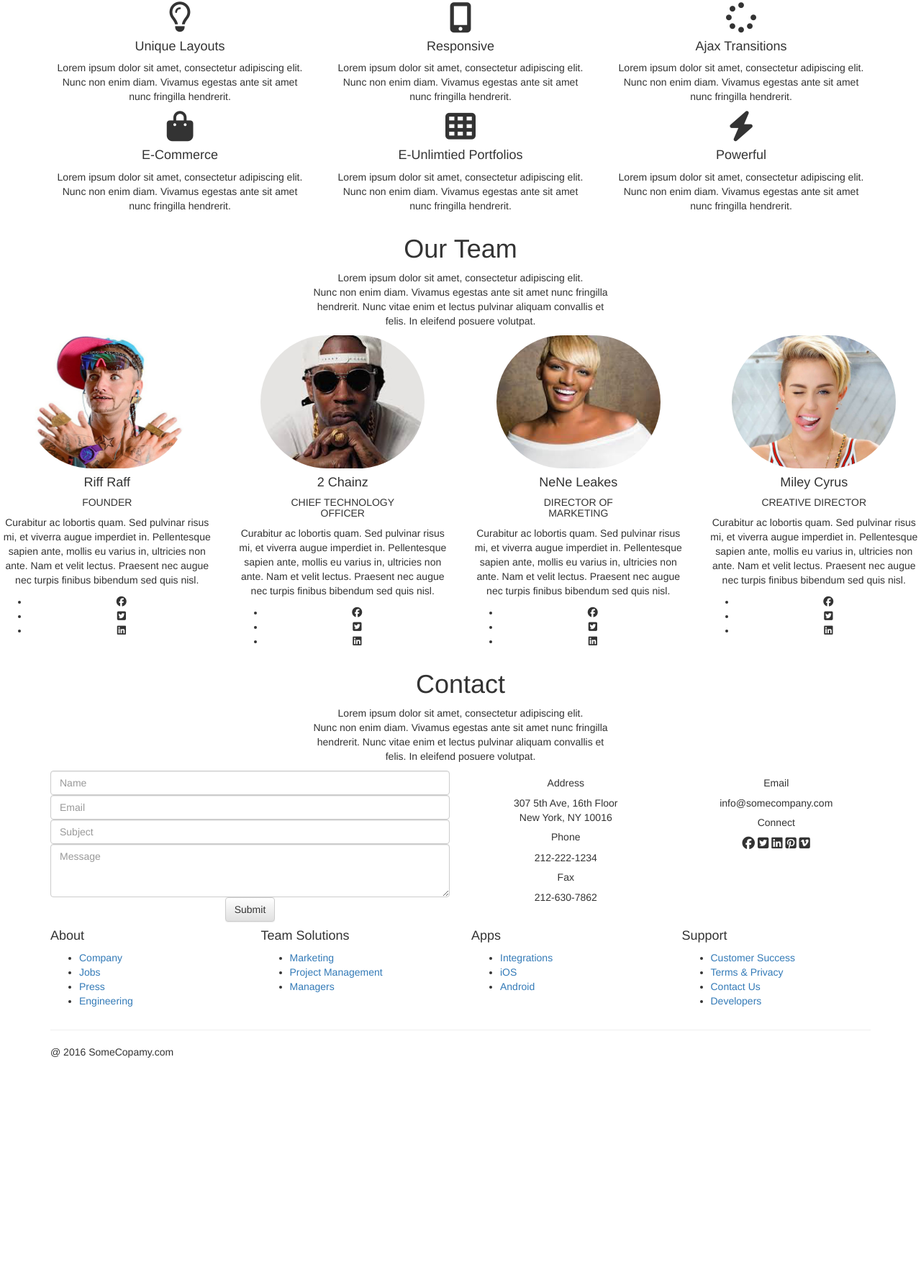
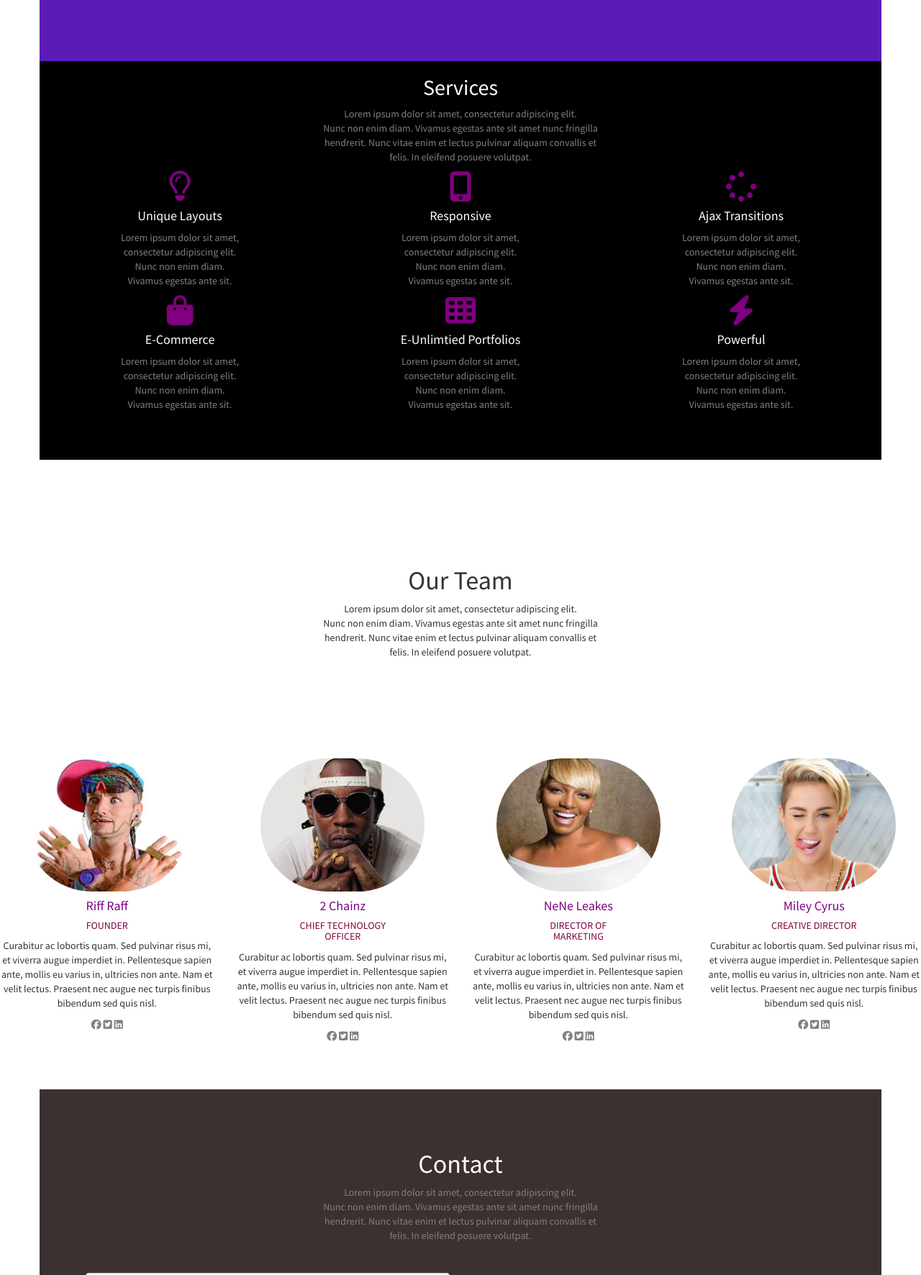
Before and after one commit to abby-garcia/180_verified, a plain HTML site: page index.html in a window 1280 px wide. Shown: the part 541-2313 px from the top of the page at 72% size. Before the commit the page ends 2023 px from the top, so only its background shows below. Drawn offline with nearby package versions, Linux system fonts and the light colour scheme.

Commit message:
added css

```diff
--- a/css/main.css
+++ b/css/main.css
@@ -1,10 +1,16 @@
+*{
+	font-family: 'Source Sans Pro', sans-serif;
 
+}
 
 
 
 /*Header and first section*/
 
-
+.first_square{
+	background-image: url("../img/office.jpeg");
+	background-size:cover;
+}
 
 
 
@@ -15,17 +21,65 @@
 }
 
 
-/*Our Services*/
+/*Redefining the web*/
+.redefining {
+	background-color: #5C1BB7;
+	color:white;
+}
+
+/*#layer_img{
+	width:20px;
+	height:20px;
+}*/
+
+
+.redefine_text{
+	padding-top: 5%;
+	margin-bottom: 10%;
+
+}
+
+/*Services*/
 
 .services{
 	text-align: center;
+	background-color: black;
+	color:white;
 }
 
+.services p{
+	color:grey;
+}
+
+.services i{
+	color:purple;
+}
+
+
+.row2{
+	padding-bottom: 5%;
+}
 
 /*Our Team*/
 .our_team{
 	text-align: center;
+	padding-top: 10%;
+	padding-bottom: 5%;
 }
+
+.our_team_text{
+	padding-bottom: 10%;
+}
+
+.our_team h4, i{
+	color:purple;
+}
+
+.our_team h5{
+	color:#7D0541;
+}
+
+
 
 /*team pictures*/
 
@@ -39,5 +93,35 @@ img{
 
 /*Contact*/
 .contact{
+
+	background-color: #3B3131;
+	color:white;
+	padding:5% 5% 10% 5%;
+}
+
+.contact p, i{
+	color:grey;
+}
+
+.contact_text{
 	text-align: center;
+	padding-bottom: 3%;
 }
+
+
+/*Footer*/
+footer{
+	background-color: black;
+}
+
+
+
+.contact_list li{
+	color:grey;
+	text-decoration: none;
+	list-style-type:none
+}
+
+.title_contact{
+	color:white;
+}
--- a/index.html
+++ b/index.html
@@ -10,6 +10,7 @@
         <link rel="stylesheet" href="css/bootstrap.min.css">
 
         <link rel="stylesheet" href="css/bootstrap-theme.min.css">
+        <link href="https://fonts.googleapis.com/css?family=Source+Sans+Pro" rel="stylesheet">
         <link rel="stylesheet" href="css/main.css">
 
         <script src="https://use.fontawesome.com/cde9c75c95.js"></script>
@@ -48,19 +49,34 @@
 
 </section>
 
+
 <!-- Redefining the web -->
 
 <section class="redefining container">
   <div class="row">
-      <div class="col-md-6">
+      <div class="col-md-6" id="layer_img">
         <!-- <img src="img/layers.png"> -->
       </div>
 
-      <div class="col-md-6">
+      <div class="col-md-6 redefine_text">
           <h2>Redefining the web</h2>
-          <p>Lorem ipsum dolor sit amet, consectetur adipiscing elit. Nunc non enim diam. Vivamus egestas ante sit amet nunc fringilla hendrerit. Nunc vitae enim et lectus pulvinar aliquam convallis et felis. In eleifend posuere volutpat. </p>
+          <p>Lorem ipsum dolor sit amet, consectetur
+          <br>
+          adipiscing elit. Nunc non enim diam. Vivamus
+          <br>
+          egestas ante sit amet nunc fringilla hendrerit.
+          <br>
+          Nunc vitae enim et lectus pulvinar aliquam.
+          <br>
+          </p>
 
-          <p>Morbi velit velit, sagittis ac metus gravida, cursus laoreet ligula. Sed efficitur metus sit amet finibus blandit. Ut rutrum sem eu quam auctor pretium. </p>
+          <p>Morbi velit velit, sagittis ac metus gravida,
+          <br>
+           cursus laoreet ligula. Sed efficitur metus sit
+           <br>
+           amet finibus blandit. Ut rutrum sem eu quam
+           <br>
+            auctor pretium. </p>
 
           <button class="btn btn-default learn_more2" type="submit">Learn more >> </button>
 
@@ -86,48 +102,89 @@
 
   <!-- services provided -->
 
-  <div class="row">
+  <div class="row row1">
     <div class="col-md-4">
         <i class="fa fa-lightbulb-o fa-3x" aria-hidden="true"></i>
         <h4>Unique Layouts</h4>
-        <p>Lorem ipsum dolor sit amet, consectetur adipiscing elit. Nunc non enim diam. Vivamus egestas ante sit amet nunc fringilla hendrerit. </p>
+        <p>Lorem ipsum dolor sit amet,
+            <br>
+            consectetur adipiscing elit.
+            <br>
+            Nunc non enim diam.
+            <br>
+            Vivamus egestas ante sit.
+         </p>
 
     </div>
 
      <div class="col-md-4">
         <i class="fa fa-mobile fa-3x" aria-hidden="true"></i>
         <h4>Responsive</h4>
-        <p>Lorem ipsum dolor sit amet, consectetur adipiscing elit. Nunc non enim diam. Vivamus egestas ante sit amet nunc fringilla hendrerit. </p>
+        <p>Lorem ipsum dolor sit amet,
+            <br>
+            consectetur adipiscing elit.
+            <br>
+            Nunc non enim diam.
+            <br>
+            Vivamus egestas ante sit.
+         </p>
 
     </div>
 
      <div class="col-md-4">
         <i class="fa fa-spinner fa-3x" aria-hidden="true"></i>
         <h4>Ajax Transitions</h4>
-        <p>Lorem ipsum dolor sit amet, consectetur adipiscing elit. Nunc non enim diam. Vivamus egestas ante sit amet nunc fringilla hendrerit. </p>
-
+        <p>Lorem ipsum dolor sit amet,
+            <br>
+            consectetur adipiscing elit.
+            <br>
+            Nunc non enim diam.
+            <br>
+            Vivamus egestas ante sit.
+         </p>
     </div>
   </div>
 
-  <div class="row">
+  <div class="row row2">
     <div class="col-md-4">
       <i class="fa fa-shopping-bag fa-3x" aria-hidden="true"></i>
         <h4>E-Commerce</h4>
-        <p>Lorem ipsum dolor sit amet, consectetur adipiscing elit. Nunc non enim diam. Vivamus egestas ante sit amet nunc fringilla hendrerit. </p>
+        <p>Lorem ipsum dolor sit amet,
+            <br>
+            consectetur adipiscing elit.
+            <br>
+            Nunc non enim diam.
+            <br>
+            Vivamus egestas ante sit.
+         </p>
 
     </div>
 
     <div class="col-md-4">
         <i class="fa fa-th fa-3x" aria-hidden="true"></i>
         <h4>E-Unlimtied Portfolios</h4>
-        <p>Lorem ipsum dolor sit amet, consectetur adipiscing elit. Nunc non enim diam. Vivamus egestas ante sit amet nunc fringilla hendrerit. </p>
+        <p>Lorem ipsum dolor sit amet,
+            <br>
+            consectetur adipiscing elit.
+            <br>
+            Nunc non enim diam.
+            <br>
+            Vivamus egestas ante sit.
+         </p>
 
     </div>
 
     <div class="col-md-4">
         <i class="fa fa-bolt fa-3x" aria-hidden="true"></i>
         <h4>Powerful</h4>
-        <p>Lorem ipsum dolor sit amet, consectetur adipiscing elit. Nunc non enim diam. Vivamus egestas ante sit amet nunc fringilla hendrerit. </p>
+        <p>Lorem ipsum dolor sit amet,
+            <br>
+            consectetur adipiscing elit.
+            <br>
+            Nunc non enim diam.
+            <br>
+            Vivamus egestas ante sit.
+         </p>
 
     </div>
 
@@ -139,15 +196,17 @@
 <!-- Our Team -->
 
 <section class="our_team containter">
+  <div class="our_team_text">
       <h1>Our Team</h1>
-  <p>Lorem ipsum dolor sit amet, consectetur adipiscing elit.
+      <p>Lorem ipsum dolor sit amet, consectetur adipiscing     elit.
       <br>
-  Nunc non enim diam. Vivamus egestas ante sit amet nunc fringilla
+      Nunc non enim diam. Vivamus egestas ante sit amet nunc    fringilla
       <br>
-  hendrerit. Nunc vitae enim et lectus pulvinar aliquam convallis et
+      hendrerit. Nunc vitae enim et lectus pulvinar aliquam     convallis et
       <br>
       felis. In eleifend posuere volutpat.
       </p>
+    </div>
 
   <!-- team pictures -->
 
@@ -157,20 +216,14 @@
       <h4>Riff Raff</h4>
       <h5>FOUNDER</h5>
       <p>Curabitur ac lobortis quam. Sed pulvinar risus mi, et viverra augue imperdiet in. Pellentesque sapien ante, mollis eu varius in, ultricies non ante. Nam et velit lectus. Praesent nec augue nec turpis finibus bibendum sed quis nisl. </p>
+
       <!-- icons -->
-      <ul class="icons">
-        <li>
+
+       <div class="icons">
           <i class="fa fa-facebook-official" aria-hidden="true"></i>
-        </li>
-
-        <li>
           <i class="fa fa-twitter-square" aria-hidden="true"></i>
-        </li>
-
-        <li>
           <i class="fa fa-linkedin-square" aria-hidden="true"></i>
-        </li>
-      </ul>
+      </div>
     </div>
 
     <div class="col-md-3">
@@ -180,20 +233,17 @@
       <br>
        OFFICER</h5>
       <p>Curabitur ac lobortis quam. Sed pulvinar risus mi, et viverra augue imperdiet in. Pellentesque sapien ante, mollis eu varius in, ultricies non ante. Nam et velit lectus. Praesent nec augue nec turpis finibus bibendum sed quis nisl. </p>
+
       <!-- icons -->
-      <ul class="icons">
-        <li>
+
+       <div class="icons">
           <i class="fa fa-facebook-official" aria-hidden="true"></i>
-        </li>
+          <i class="fa fa-twitter-square" aria-hidden="true"></i>
+          <i class="fa fa-linkedin-square" aria-hidden="true"></i>
+      </div>
 
-        <li>
-          <i class="fa fa-twitter-square" aria-hidden="true"></i>
-        </li>
 
-        <li>
-          <i class="fa fa-linkedin-square" aria-hidden="true"></i>
-        </li>
-      </ul>
+
     </div>
 
     <div class="col-md-3">
@@ -204,20 +254,14 @@
       MARKETING
       </h5>
       <p>Curabitur ac lobortis quam. Sed pulvinar risus mi, et viverra augue imperdiet in. Pellentesque sapien ante, mollis eu varius in, ultricies non ante. Nam et velit lectus. Praesent nec augue nec turpis finibus bibendum sed quis nisl. </p>
+
       <!-- icons -->
-      <ul class="icons">
-        <li>
+
+       <div class="icons">
           <i class="fa fa-facebook-official" aria-hidden="true"></i>
-        </li>
-
-        <li>
           <i class="fa fa-twitter-square" aria-hidden="true"></i>
-        </li>
-
-        <li>
           <i class="fa fa-linkedin-square" aria-hidden="true"></i>
-        </li>
-      </ul>
+      </div>
     </div>
 
     <div class="col-md-3">
@@ -225,20 +269,16 @@
       <h4>Miley Cyrus</h4>
       <h5>CREATIVE DIRECTOR</h5>
       <p>Curabitur ac lobortis quam. Sed pulvinar risus mi, et viverra augue imperdiet in. Pellentesque sapien ante, mollis eu varius in, ultricies non ante. Nam et velit lectus. Praesent nec augue nec turpis finibus bibendum sed quis nisl. </p>
+
       <!-- icons -->
-      <ul class="icons">
-        <li>
+
+       <div class="icons">
           <i class="fa fa-facebook-official" aria-hidden="true"></i>
-        </li>
+          <i class="fa fa-twitter-square" aria-hidden="true"></i>
+          <i class="fa fa-linkedin-square" aria-hidden="true"></i>
+      </div>
 
-        <li>
-          <i class="fa fa-twitter-square" aria-hidden="true"></i>
-        </li>
 
-        <li>
-          <i class="fa fa-linkedin-square" aria-hidden="true"></i>
-        </li>
-      </ul>
     </div>
   </div>
 </section>
@@ -250,16 +290,18 @@
 
 <!-- Contact -->
 <section class="contact container">
+
+  <div class="contact_text">
       <h1>Contact</h1>
-  <p>Lorem ipsum dolor sit amet, consectetur adipiscing elit.
+      <p>Lorem ipsum dolor sit amet, consectetur adipiscing     elit.
       <br>
-  Nunc non enim diam. Vivamus egestas ante sit amet nunc fringilla
+      Nunc non enim diam. Vivamus egestas ante sit amet nunc    fringilla
       <br>
-  hendrerit. Nunc vitae enim et lectus pulvinar aliquam convallis et
+      hendrerit. Nunc vitae enim et lectus pulvinar aliquam     convallis et
       <br>
       felis. In eleifend posuere volutpat.
       </p>
-
+  </div>
 <!-- form address email -->
 
   <div class="row">
@@ -301,17 +343,8 @@
         <i class="fa fa-linkedin-square fa-lg" aria-hidden="true"></i>
         <i class="fa fa-pinterest-square fa-lg" aria-hidden="true"></i>
         <i class="fa fa-vimeo-square fa-lg" aria-hidden="true"></i>
-
-
-
-
-
     </div>
-
-
   </div>
-
-
 </section>
 
 <!-- footer -->
@@ -319,8 +352,8 @@
 <footer class="container">
   <div class="row">
     <div class="col-md-3">
-        <h4>About</h4>
-          <ul>
+          <ul class="contact_list">
+            <li class="title_contact">About</li>
             <li><a href="#">Company</a></li>
             <li><a href="#">Jobs</a></li>
             <li><a href="#">Press</a></li>
@@ -329,8 +362,8 @@
     </div>
 
     <div class="col-md-3">
-        <h4>Team Solutions</h4>
-          <ul>
+          <ul class="contact_list">
+            <li class="title_contact">Team Solutions</li>
             <li><a href="#">Marketing</a></li>
             <li><a href="#">Project Management</a></li>
             <li><a href="#">Managers</a></li>
@@ -338,8 +371,9 @@
     </div>
 
     <div class="col-md-3">
-        <h4>Apps</h4>
-          <ul>
+
+          <ul class="contact_list">
+            <li class="title_contact">Apps</li>
             <li><a href="#">Integrations</a></li>
             <li><a href="#">iOS</a></li>
             <li><a href="#">Android</a></li>
@@ -347,8 +381,8 @@
     </div>
 
     <div class="col-md-3">
-        <h4>Support</h4>
-          <ul>
+          <ul class="contact_list">
+            <li class="title_contact">Support</li>
             <li><a href="#">Customer Success</a></li>
             <li><a href="#">Terms &amp; Privacy</a></li>
             <li><a href="#">Contact Us</a></li>
@@ -359,7 +393,7 @@
 
 <hr>
 
-<p> &#64; 2016 SomeCopamy.com</p>
+<p> &#64; 2016 SomeCompany.com</p>
 
 
 
```
Lines whose indentation alone changed are shown as unchanged.
